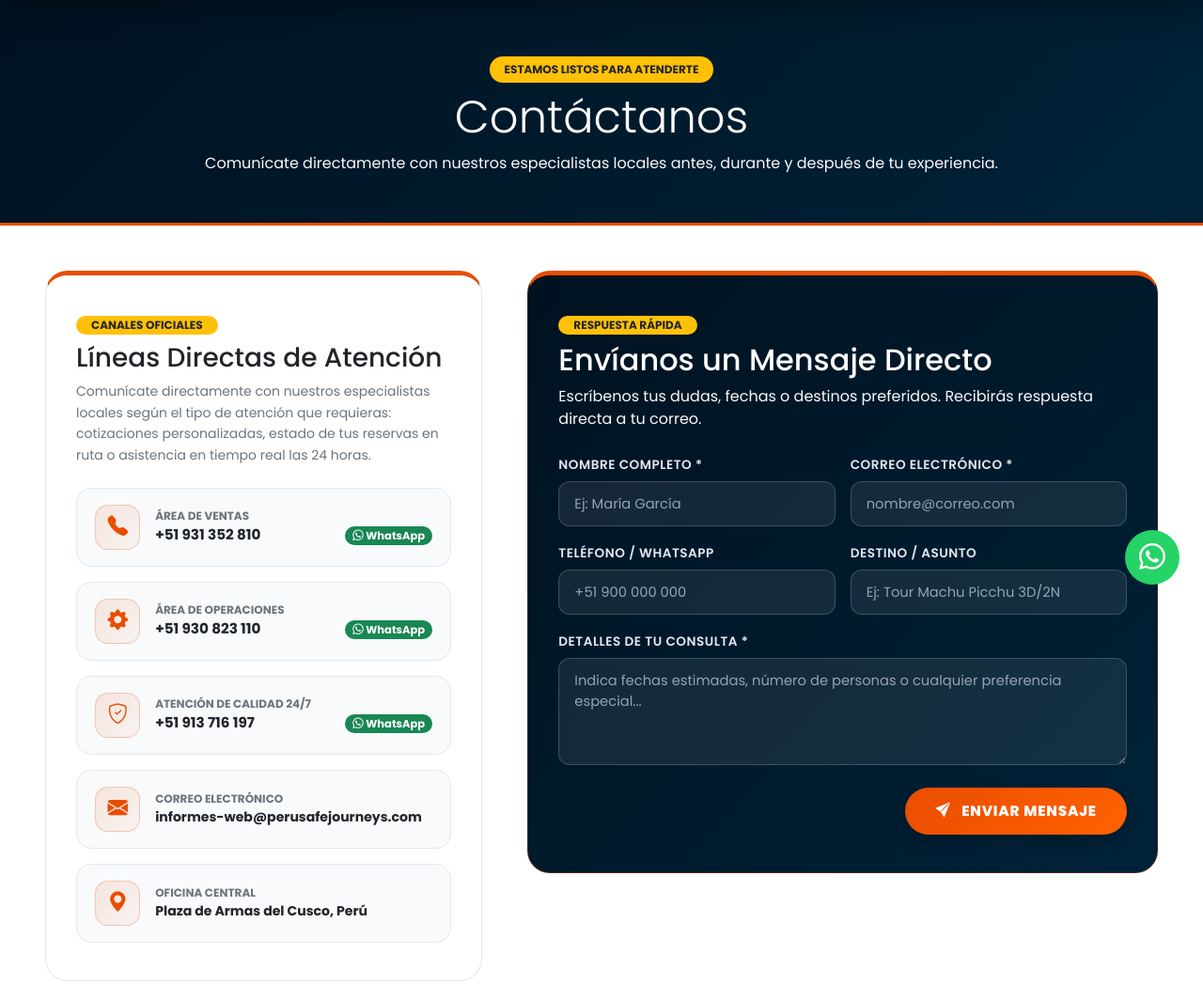
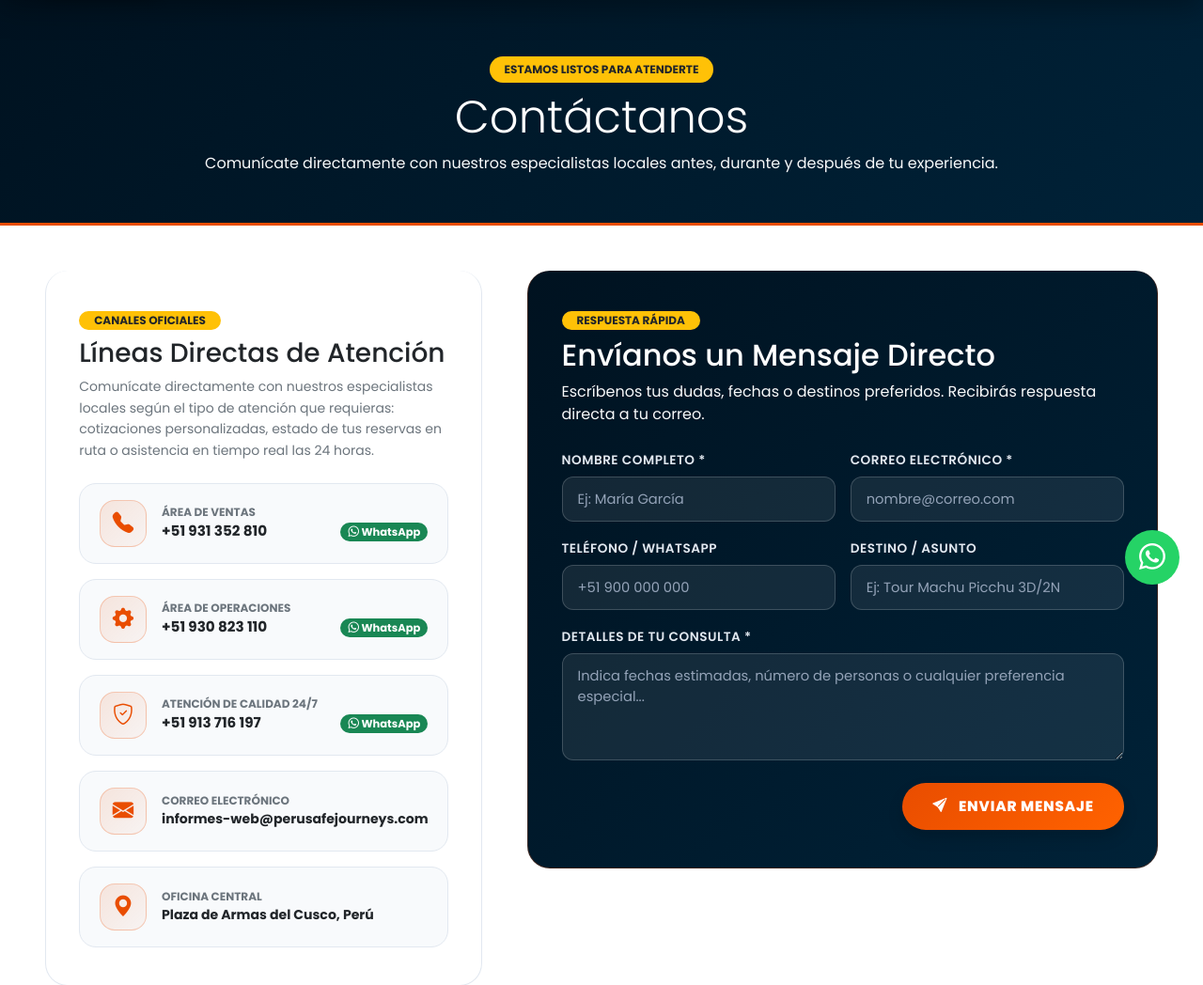
Before and after one commit to Matador7716/Pagina-web-Para-empresa, a PHP site: page /page-contacto.php in a window 1280 px wide. Shown: the part 153-1201 px from the top of the page at 94% size. Run offline with PHP 8.4, Linux system fonts and the light colour scheme.

Commit message:
style(contacto): remove border-top from cards and refine UI layout
- Removed border-top from contact cards in page-contacto.php.
- Refined card margins, border radii, and visual layout.

Co-authored-by: Matador7716 <217379187+Matador7716@users.noreply.github.com>

```diff
--- a/page-contacto.php
+++ b/page-contacto.php
@@ -292,13 +292,13 @@ $destinos_submenu = [
             border-bottom: 3px solid var(--color-naranja-journey);
         }
 
-        /* TARJETAS DE CONTACTO DE IGUAL TAMAÑO & MAPA */
+        /* TARJETAS DE CONTACTO SIN BORDER-TOP & MAPA MEJORADO */
         .contact-info-card {
             background: #FFFFFF;
             border-radius: 24px;
             border: 1px solid var(--color-gris-border);
-            border-top: 5px solid var(--color-naranja-journey);
-            padding: 2.5rem 2rem;
+            border-top: none !important;
+            padding: 2.5rem 2.2rem;
             height: 100%;
             display: flex;
             flex-direction: column;
@@ -307,11 +307,11 @@ $destinos_submenu = [
 
         .contact-item-box {
             background: #F8FAFC;
-            border-radius: 16px;
+            border-radius: 18px;
             border: 1px solid var(--color-gris-border);
-            padding: 1.1rem 1.2rem;
-            transition: all 0.28s ease;
-            height: 84px;
+            padding: 1.1rem 1.3rem;
+            transition: all 0.3s ease;
+            height: 86px;
             display: flex;
             align-items: center;
         }
@@ -319,19 +319,19 @@ $destinos_submenu = [
         .contact-item-box:hover {
             border-color: var(--color-naranja-journey);
             background: #FFFFFF;
-            transform: translateY(-2px);
+            transform: translateY(-3px);
         }
 
         .contact-icon-wrapper {
-            width: 48px;
-            height: 48px;
-            border-radius: 14px;
+            width: 50px;
+            height: 50px;
+            border-radius: 16px;
             background: linear-gradient(135deg, rgba(233, 77, 0, 0.12) 0%, rgba(233, 77, 0, 0.04) 100%);
             color: var(--color-naranja-journey);
             display: flex;
             align-items: center;
             justify-content: center;
-            font-size: 1.35rem;
+            font-size: 1.4rem;
             border: 1px solid rgba(233, 77, 0, 0.25);
             flex-shrink: 0;
         }
@@ -339,10 +339,10 @@ $destinos_submenu = [
         .contact-form-card {
             background: linear-gradient(135deg, #001220 0%, var(--color-azul-peru-safe) 100%);
             border-radius: 24px;
-            padding: 2.5rem 2rem;
+            padding: 2.5rem 2.2rem;
             color: #FFFFFF;
-            border: 1px solid rgba(233, 77, 0, 0.3);
-            border-top: 5px solid var(--color-naranja-journey);
+            border: 1px solid rgba(233, 77, 0, 0.25);
+            border-top: none !important;
             height: 100%;
             display: flex;
             flex-direction: column;
```
